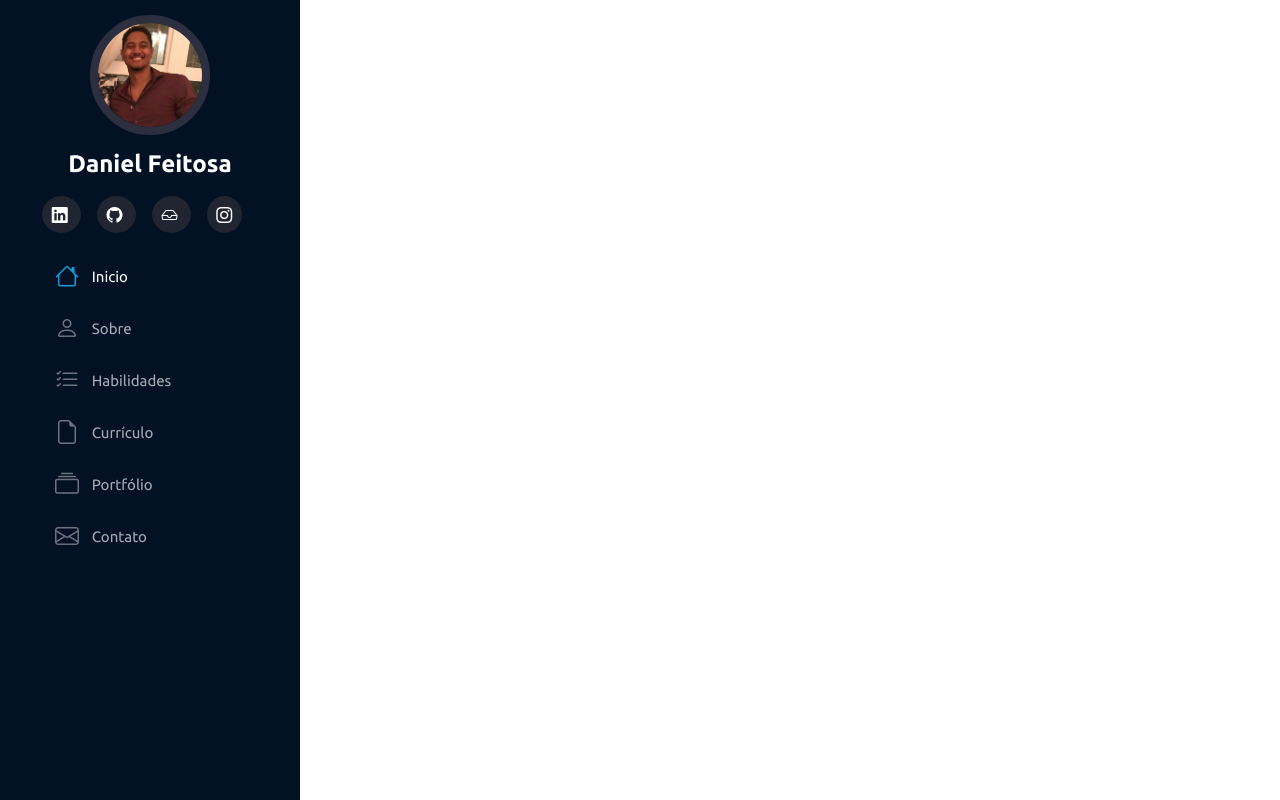
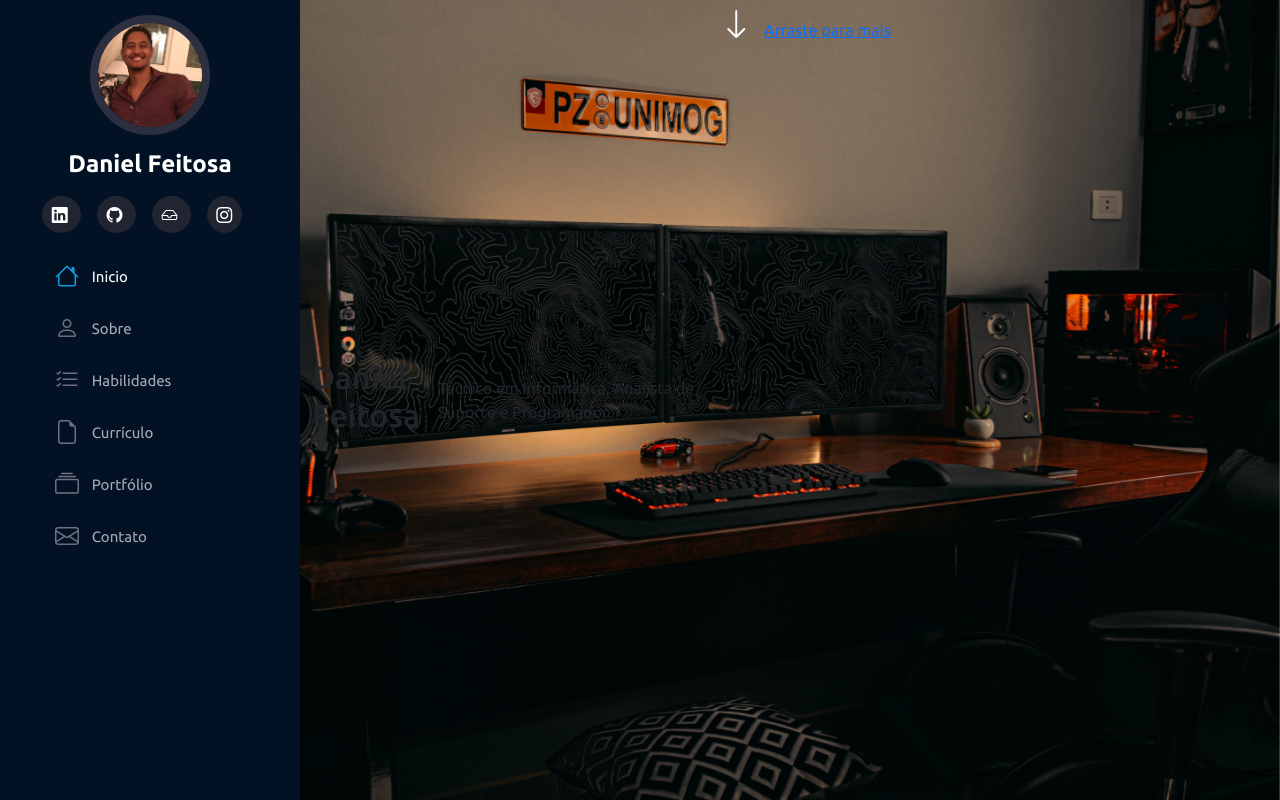
Before and after one commit to danielfeitosa4/portfolio, a Flask app: page / in a window 1280 px wide. Run offline with Flask 2, Linux system fonts and the light colour scheme; some libraries are stand-ins or nearby versions.

Commit message:
adicionando section e estilizando

```diff
--- a/static/style.css
+++ b/static/style.css
@@ -89,3 +89,14 @@ html, body {
 #main {
   margin-left: 300px;
 }
+
+section#inicio {
+  background: url("./img/setup.jpg");
+  background-repeat: no-repeat;
+  background-size: cover;
+  background-attachment: fixed;
+  background-position: center;
+
+  width: 100%;
+  height: 100vh;
+}
--- a/templates/index.html
+++ b/templates/index.html
@@ -77,6 +77,16 @@
   <main id="main">
 
     <section id="inicio" class="row m-0 p-0">
+      <div class="col-md-5 d-flex justify-content-center align-items-center">
+        <h2>Daniel Feitosa</h2>
+        <span>Técnico em Informática, Analista de Suporte e Programador.</span>
+      </div>
+
+      <div class="col-md-7">
+        <i class="bi bi-arrow-down text-white pe-2 fs-2" aria-hidden="true"></i>
+        <a href="#">Arraste para mais</a>
+      </div>
+
 
     </section>
 
```
